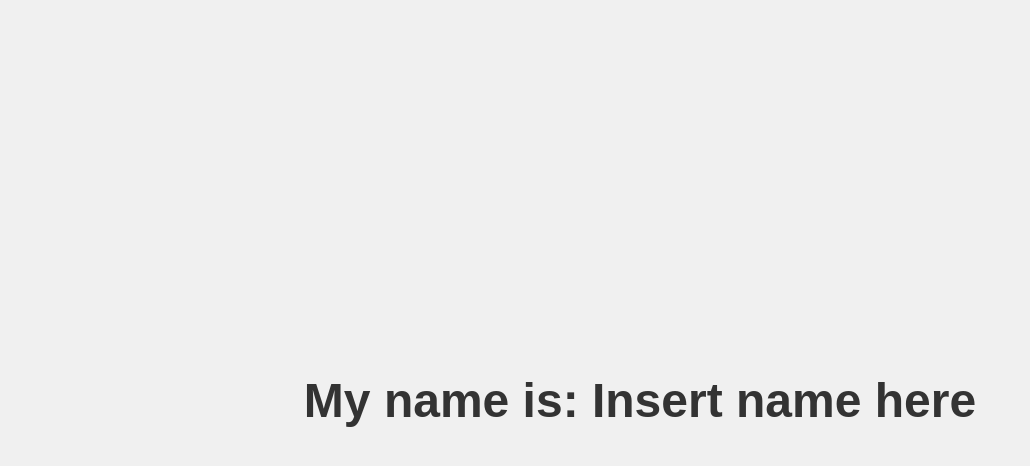
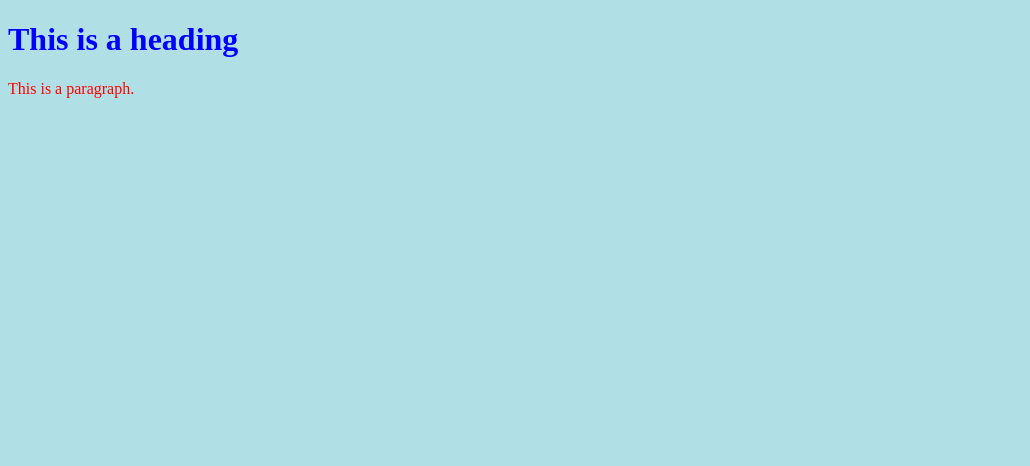
Before and after one commit to Steed665/GitHubTutorialCLI, a plain HTML site: page index.html in a window 1280 px wide. Shown: the whole page, without its empty margins (0-1030 px from the left). Drawn offline with Linux system fonts and the light colour scheme.

Commit message:
css added

```diff
--- a/index.html
+++ b/index.html
@@ -1,26 +1,16 @@
 <!DOCTYPE html>
-<html lang="en">
+<html>
 <head>
-    <meta charset="UTF-8">
-    <meta name="viewport" content="width=device-width, initial-scale=1.0">
-    <title>Centered Name</title>
-    <style>
-        body {
-            display: flex;
-            justify-content: center;
-            align-items: center;
-            height: 100vh;
-            margin: 0;
-            font-family: Arial, sans-serif;
-            background-color: #f0f0f0;
-        }
-        h1 {
-            font-size: 3rem;
-            color: #333;
-        }
-    </style>
+<style>
+body {background-color: powderblue;}
+h1   {color: blue;}
+p    {color: red;}
+</style>
 </head>
 <body>
-    <h1>My name is: Insert name here</h1>
+
+<h1>This is a heading</h1>
+<p>This is a paragraph.</p>
+
 </body>
 </html>
```
